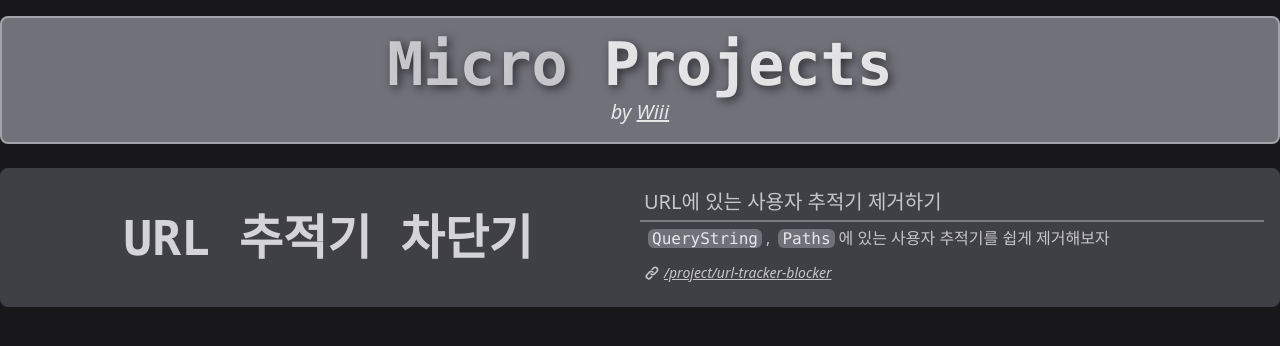
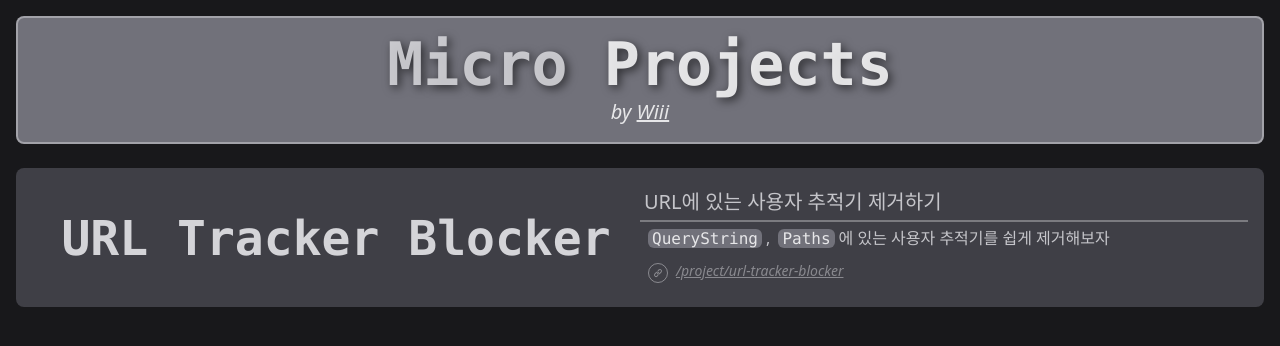
Before and after one commit to gitgitWi/micro-projects, a Next.js app: page / in a window 1280 px wide. Shown: the top 346 px of the page. Built offline with nearby package versions, Linux system fonts and the light colour scheme.

Commit message:
feat (style) 홈 프로젝트리스트 스타일 수정

```diff
--- a/src/components/molecules/card-description/CardDescription.tsx
+++ b/src/components/molecules/card-description/CardDescription.tsx
@@ -30,7 +30,7 @@ const _CardDescription = (props: CardDescriptionProps) => {
       {detailPageUrl && (
         <Link href={detailPageUrl}>
           <div className={styles.linkWrapper}>
-            <HiLink />
+            <HiLink className={styles.linkIcon} />
             <p className={styles.link}>{`${detailPageUrl}`}</p>
           </div>
         </Link>
--- a/src/components/molecules/card-description/styles.module.scss
+++ b/src/components/molecules/card-description/styles.module.scss
@@ -12,7 +12,7 @@
   .subtitle {
     @extend .font-default;
     @apply w-full border-b-2 border-zinc-300/40
-      text-xl font-medium;
+      text-xl font-medium break-words;
   }
 
   .desc {
@@ -22,11 +22,19 @@
 
   .linkWrapper {
     @extend .font-default;
-    @apply w-max flex items-center cursor-pointer;
+    @apply flex items-center cursor-pointer
+    text-zinc-300/50;
+
+    .linkIcon {
+      @apply w-max h-5 p-1 m-1
+        border border-solid border-zinc-300/50 rounded-full
+        text-lg;
+    }
 
     .link {
       @extend .font-default;
-      @apply m-[0.5] text-sm underline italic;
+      @apply pt-0 m-[0.5]
+        text-sm underline italic text-zinc-300/50;
     }
   }
 }
--- a/src/components/molecules/home-project-card/styles.module.scss
+++ b/src/components/molecules/home-project-card/styles.module.scss
@@ -6,7 +6,7 @@
 
   .title {
     @apply col-span-1 w-full my-auto text-center
-       text-zinc-300 font-bold text-5xl font-mono decoration-zinc-700
+       text-zinc-300 font-bold text-3xl md:text-5xl font-mono decoration-zinc-700
        cursor-pointer select-none
        transition-all duration-500;
   }
--- a/src/components/organisms/home-project-list/HomeProjectList.tsx
+++ b/src/components/organisms/home-project-list/HomeProjectList.tsx
@@ -13,7 +13,7 @@ type ProjectType = z.infer<typeof projectType>;
 const projects: ProjectType[] = [
   {
     projectId: 'url-tracker-blocker',
-    title: 'URL 추적기 차단기',
+    title: 'URL Tracker Blocker',
     subtitle: 'URL에 있는 사용자 추적기 제거하기',
     description: '`QueryString`, `Paths`에 있는 사용자 추적기를 쉽게 제거해보자',
     path: '/project/url-tracker-blocker',
--- a/src/pages/project/styles.module.scss
+++ b/src/pages/project/styles.module.scss
@@ -17,11 +17,11 @@
 
 .main {
   @extend .layout-default, .font-default;
-  @apply max-w-screen-lg mx-auto;
+  @apply max-w-screen-lg px-4;
 
   .subtitle {
     @apply w-full p-3 rounded-xl
-      font-bold text-2xl select-none;
+      font-bold md:text-2xl select-none;
 
     .serviceUrl {
       @apply inline-block
--- a/src/pages/styles.module.scss
+++ b/src/pages/styles.module.scss
@@ -1,5 +1,5 @@
 .main {
-  @apply h-full min-h-screen max-w-7xl mx-auto
+  @apply h-full min-h-screen max-w-7xl mx-4
     grid grid-rows-5 grid-cols-1 gap-2 justify-items-center items-center
     bg-zinc-900;
 }
```
